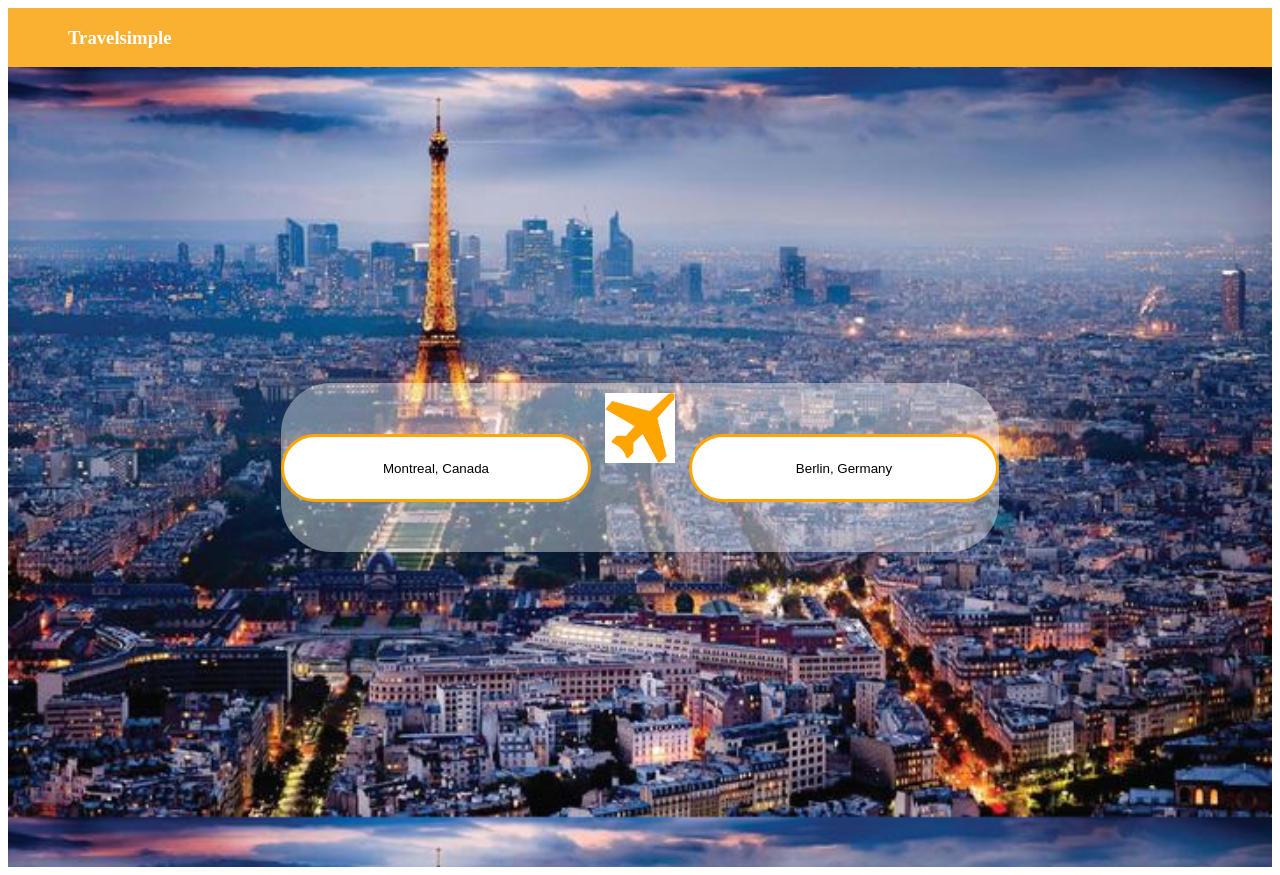
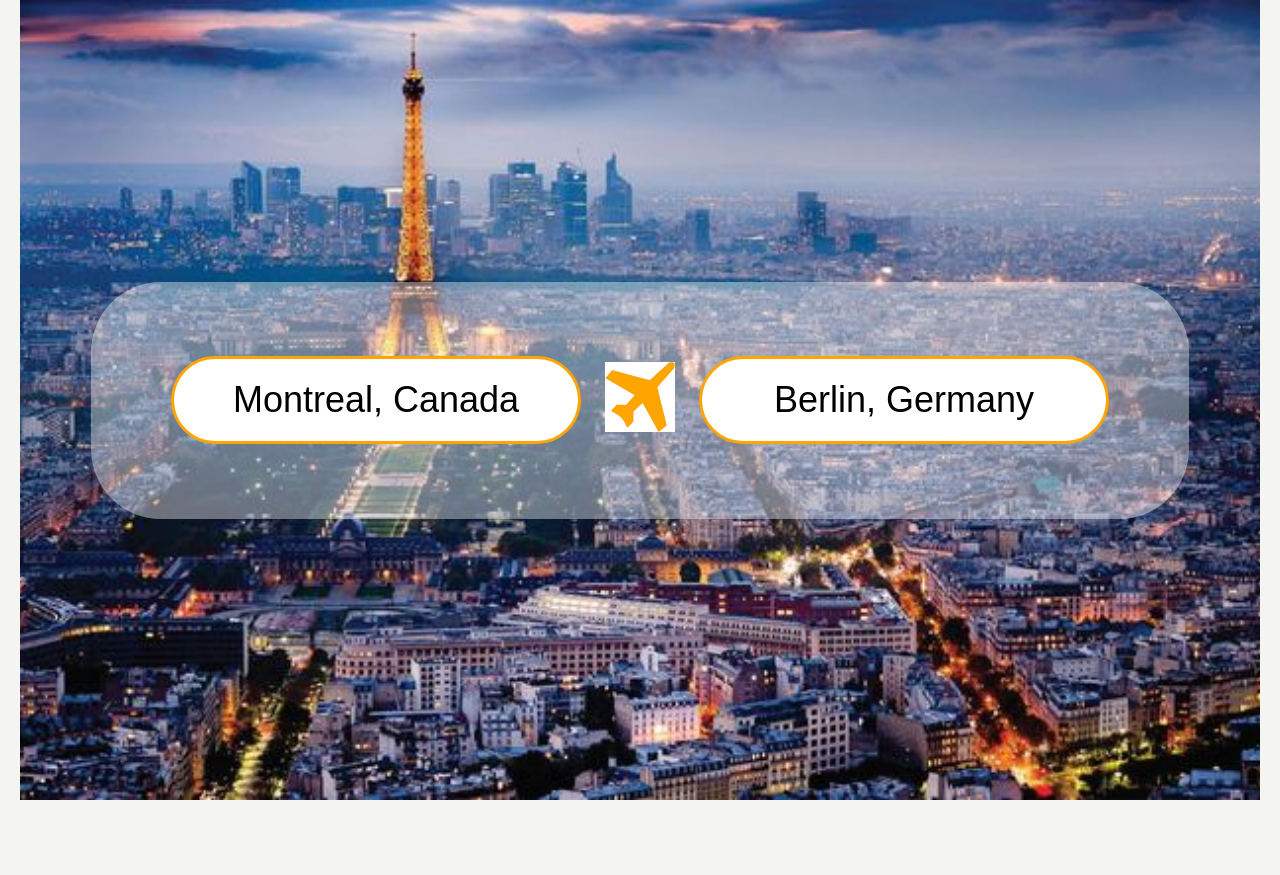
Before and after one commit to decode-wealthsimple/client, a website: page app/index.html at #/survey in a window 1280 px wide. After the commit the page ends 800 px from the top, so only its background shows below. Drawn offline with nearby package versions, Linux system fonts and the light colour scheme; some packages are replaced by stand-ins of ours; no server answers.

Commit message:
changed boxes

```diff
--- a/app/app.css
+++ b/app/app.css
@@ -1,11 +1,18 @@
 /* app css stylesheet */
+body {
+  background-color:#F4F4F0;
+}
 
-header.masthead {
+/*header.masthead {
   display: flex;
   background-color: #fab131;
   color: white;
 
   padding-left: 60px;
+}*/
+
+input[type="text"] {
+  font: 36px arial, sans-serif;
 }
 
 .question-header {
@@ -17,8 +24,8 @@ header.masthead {
 }
 
 .center-div {
-  height: 60px;
-  width: 300px;
+  height: 80px;
+  width: 400px;
   border-style: solid;
   border-width: 3px;
   border-color: orange;
@@ -26,22 +33,31 @@ header.masthead {
 }
 
 .form-box {
-  padding-bottom: 50px;
+  padding: 20px 80px 75px 80px;
   margin: auto;
   text-align: center;
   background-color: rgba(255, 255, 255, 0.4);
-  border-radius: 50px;
+  border-radius: 70px;
 }
 
 .airplane {
   max-height: 70px;
   max-width: 150px;
-  padding: 10px;
+  padding: 20px;
+  position: relative;
+  top:40px;
 }
 
 .splash {
   display: flex;
-  background-image: url("images/splash.jpg");
-  background-size: 100% 750px;
+  background: url("images/splash.jpg") no-repeat center;
+  background-size: cover;
+  width:1240px;
   height: 800px;
+  position: absolute;
+  top: 0;
+  bottom: 0;
+  left: 0;
+  right: 0;
+  margin:auto;
 }
--- a/app/index.html
+++ b/app/index.html
@@ -22,11 +22,7 @@
       <p class="browsehappy">You are using an <strong>outdated</strong> browser. Please <a href="http://browsehappy.com/">upgrade your browser</a> to improve your experience.</p>
   <![endif]-->
 
-  <header class="masthead">
-    <h3 class="h3-serif">Travelsimple</h3>
-  </header>
-
-  <div class="container-padded" ng-view></div>
+    <div class="container-padded" ng-view></div>
 
   <!-- In production use:
   <script src="//ajax.googleapis.com/ajax/libs/angularjs/x.x.x/angular.min.js"></script>
```
Also changed, not shown: app/survey/survey.html (+1 -0 lines).
